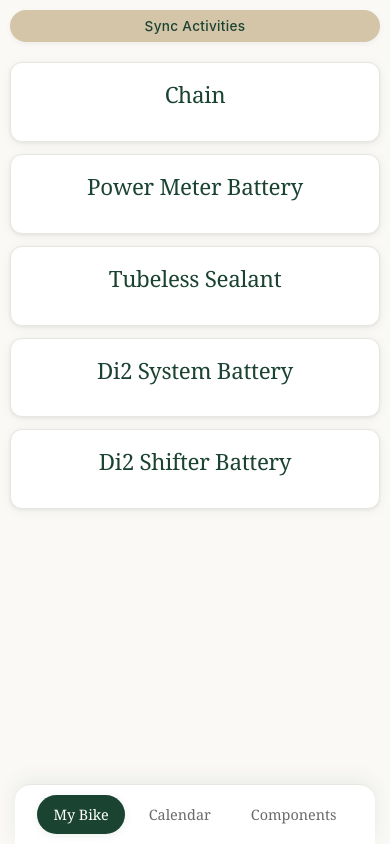
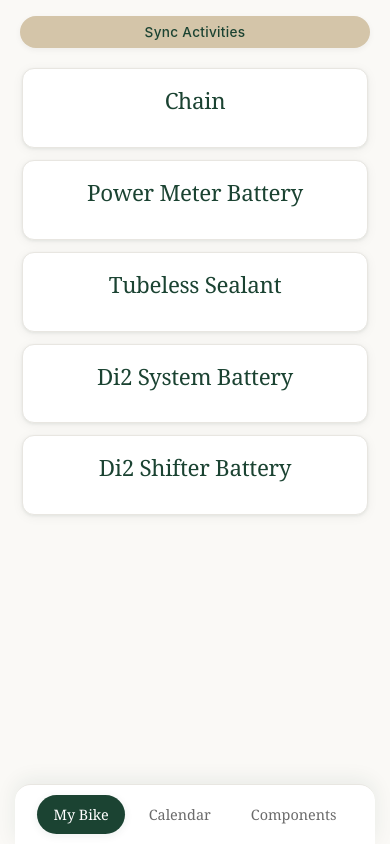
Before and after one commit to papijaja/VeloHub, a website: page public/index.html in a window 390 px wide. Drawn offline with Linux system fonts and the light colour scheme; no server answers.

Commit message:
Update styles.css

```diff
--- a/public/styles.css
+++ b/public/styles.css
@@ -26,7 +26,7 @@
   font-family: -apple-system, BlinkMacSystemFont, 'Segoe UI', 'Helvetica Neue', Arial, sans-serif;
   background: var(--cream-white);
   min-height: 100vh;
-  padding: 20px 20px 100px 20px;
+  padding: 30px 30px 100px 30px;
   color: var(--warm-grey-dark);
   line-height: 1.6;
 }
@@ -34,6 +34,7 @@
 .container {
   max-width: 1200px;
   margin: 0 auto;
+  padding: 0 10px;
 }
 
 header {
@@ -113,6 +114,8 @@
   border-radius: 16px;
   padding: 30px;
   margin-bottom: 24px;
+  margin-left: 8px;
+  margin-right: 8px;
   box-shadow: 0 2px 12px var(--shadow-soft), 0 1px 3px var(--shadow-warm);
   border: 1px solid var(--warm-grey-very-light);
   transition: box-shadow 0.3s ease;
@@ -595,11 +598,17 @@
   }
 
   body {
-    padding: 12px 12px 90px 12px;
+    padding: 20px 20px 90px 20px;
   }
 
   .container {
     max-width: 100%;
+    padding: 0 8px;
+  }
+
+  .card {
+    margin-left: 4px;
+    margin-right: 4px;
   }
 
   header {
@@ -791,7 +800,16 @@
 /* Extra small mobile devices */
 @media (max-width: 480px) {
   body {
-    padding: 10px 10px 85px 10px;
+    padding: 16px 16px 85px 16px;
+  }
+
+  .container {
+    padding: 0 4px;
+  }
+
+  .card {
+    margin-left: 2px;
+    margin-right: 2px;
   }
 
   header h1 {
```
